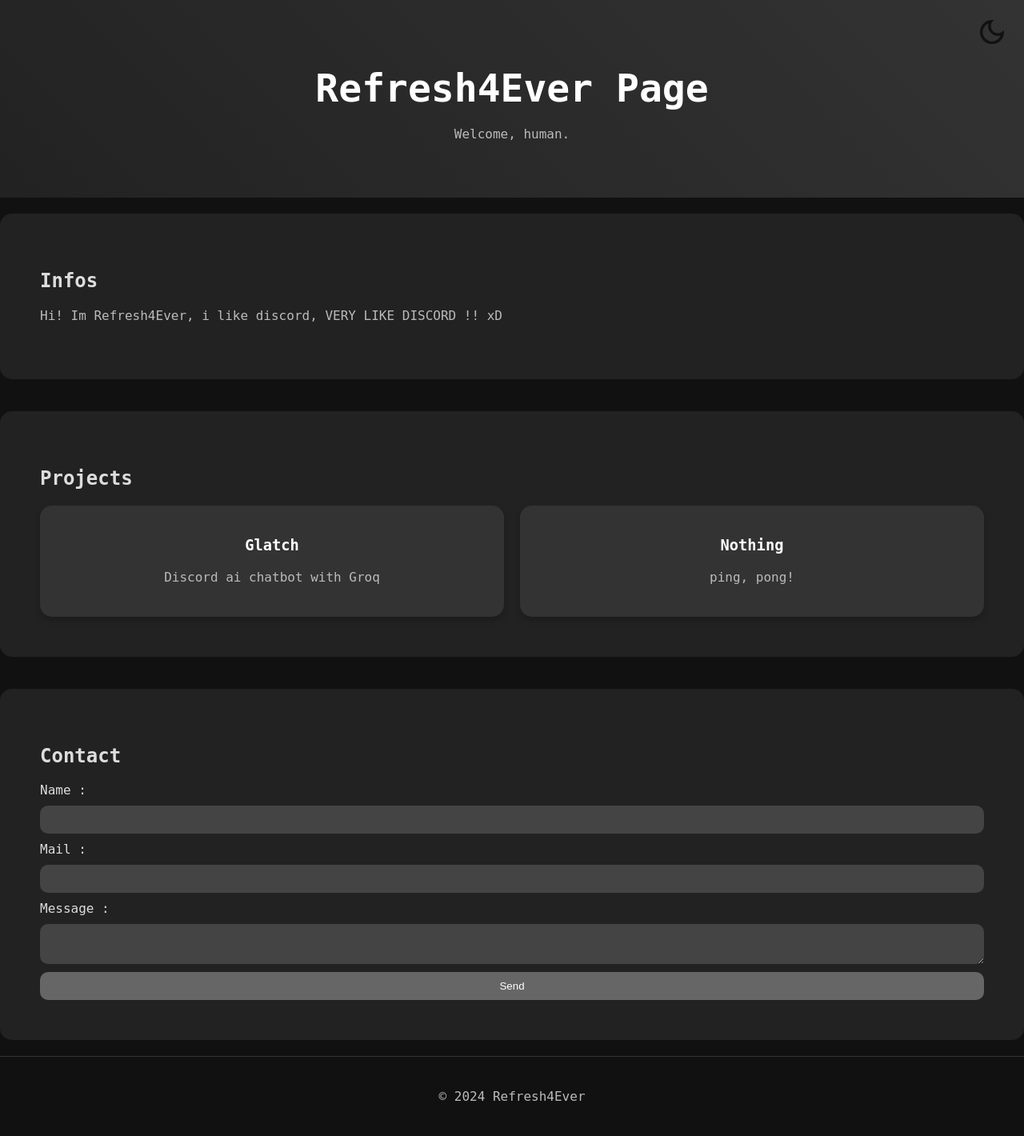
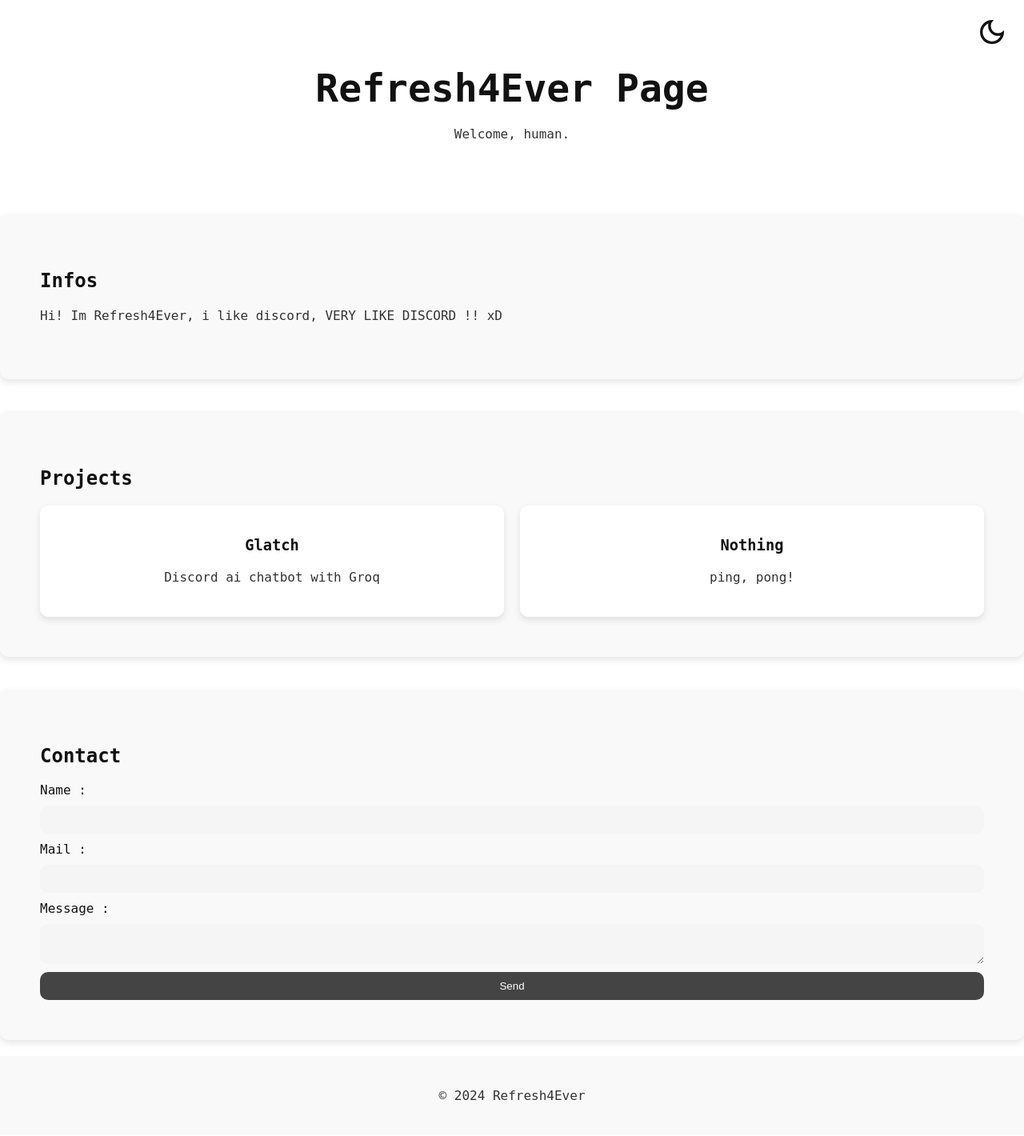
Before and after one commit to 9stown/9stown.github.io, a PHP site: page / in a window 1280 px wide. Shown: the whole page at 80% size. After the commit the page ends 1375 px from the top, so only its background shows below. Run offline with PHP 8.4, Linux system fonts and the light colour scheme; some web fonts are replaced.

Commit message:
Update styles.css

```diff
--- a/styles.css
+++ b/styles.css
@@ -1,8 +1,8 @@
 /* Style général */
 body {
     font-family: 'Cascadia Mono', monospace;
-    background-color: #111;
-    color: #eee;
+    background-color: #ffffff;
+    color: #111;
     margin: 0;
     padding: 0;
     transition: background-color 0.5s ease, color 0.5s ease;
@@ -17,26 +17,26 @@ body {
 header {
     text-align: center;
     padding: 50px 0;
-    background: linear-gradient(45deg, #222, #333);
 }
 
 h1 {
     font-size: 3rem;
-    color: #fff;
     margin-bottom: 10px;
+    color: #111;
 }
 
 p {
-    color: #bbb;
     margin: 20px auto;
+    color: #333;
 }
 
+/* Sections */
 section {
     padding: 50px;
-    background-color: #222;
-    color: #ddd;
     margin: 20px 0;
-    border-radius: 15px;
+    background-color: #f9f9f9;
+    border-radius: 10px;
+    box-shadow: 0 4px 8px rgba(0, 0, 0, 0.1);
 }
 
 /* Animation */
@@ -46,13 +46,22 @@ section {
 }
 
 .fade-in {
-    animation: fadeIn 2s ease-in-out;
+    animation: fadeIn 1s ease-in-out;
+}
+
+@keyframes slideIn {
+    from { transform: translateX(-100%); }
+    to { transform: translateX(0); }
+}
+
+.slide-in {
+    animation: slideIn 1.2s ease-in-out;
 }
 
 /* Dark/Light mode */
 body.dark-mode {
-    background-color: #f0f0f0;
-    color: #111;
+    background-color: #111;
+    color: #eee;
 }
 
 .theme-toggle {
@@ -70,21 +79,21 @@ body.dark-mode {
 /* Grille de projets */
 .project-grid {
     display: grid;
-    grid-template-columns: repeat(auto-fit, minmax(250px, 1fr));
+    grid-template-columns: repeat(auto-fit, minmax(200px, 1fr));
     gap: 20px;
 }
 
 .project-item {
-    background-color: #333;
-    color: white;
-    border-radius: 15px;
+    background-color: #ffffff;
+    color: #111;
+    border-radius: 10px;
     padding: 20px;
+    box-shadow: 0 4px 8px rgba(0, 0, 0, 0.1);
     transition: background-color 0.3s ease;
-    box-shadow: 0 4px 8px rgba(0, 0, 0, 0.2);
 }
 
 .project-item:hover {
-    background-color: #444;
+    background-color: #f0f0f0;
 }
 
 .project-content {
@@ -100,20 +109,14 @@ body.dark-mode {
 
 input, textarea {
     padding: 10px;
-    background-color: #444;
-    color: #fff;
+    background-color: #f5f5f5;
     border: none;
     border-radius: 10px;
-    transition: background-color 0.3s ease;
-}
-
-input:focus, textarea:focus {
-    background-color: #555;
 }
 
 button[type="submit"] {
     padding: 10px;
-    background-color: #666;
+    background-color: #444;
     color: #fff;
     border: none;
     cursor: pointer;
@@ -121,15 +124,14 @@ button[type="submit"] {
 }
 
 button[type="submit"]:hover {
-    background-color: #777;
+    background-color: #555;
 }
 
 /* Footer */
 footer {
     text-align: center;
     padding: 20px;
-    background-color: #111;
-    color: #ccc;
+    background-color: #f9f9f9;
+    color: #333;
     margin-top: auto;
-    border-top: 1px solid #333;
 }
```
